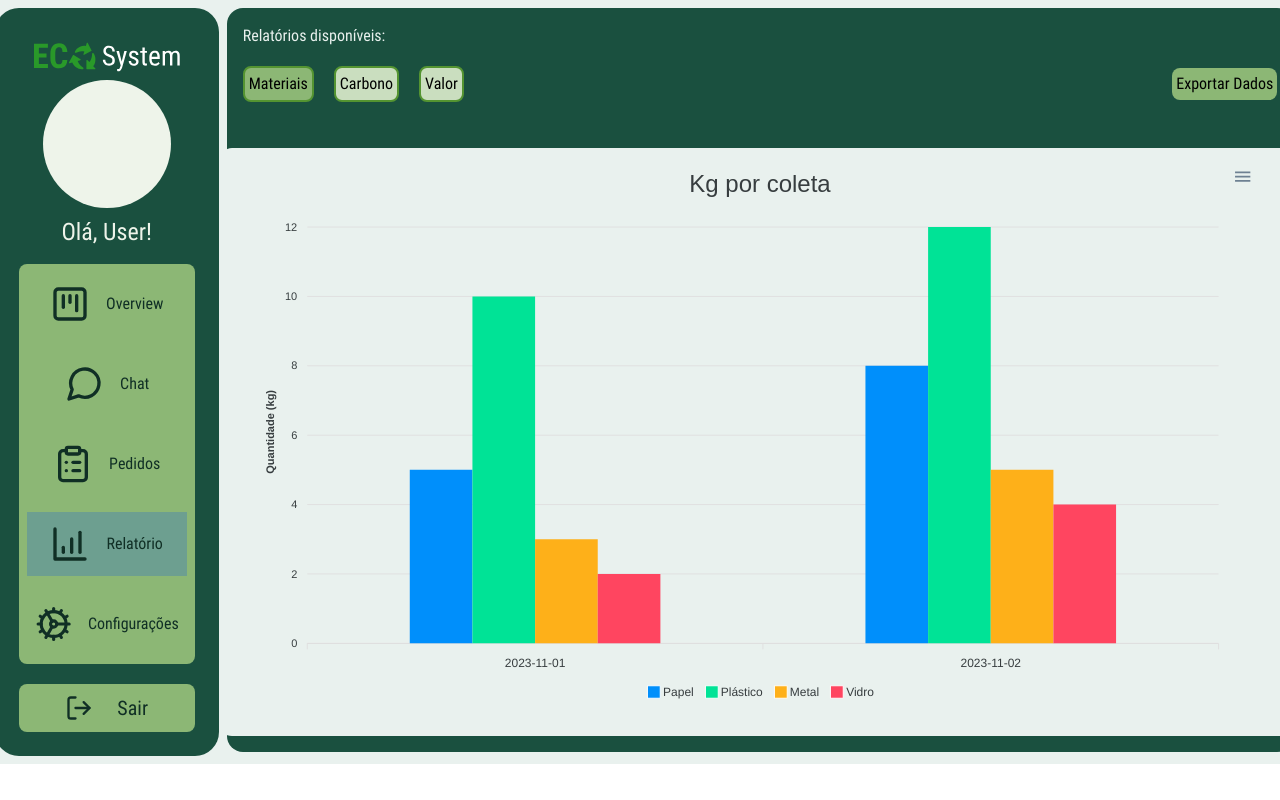
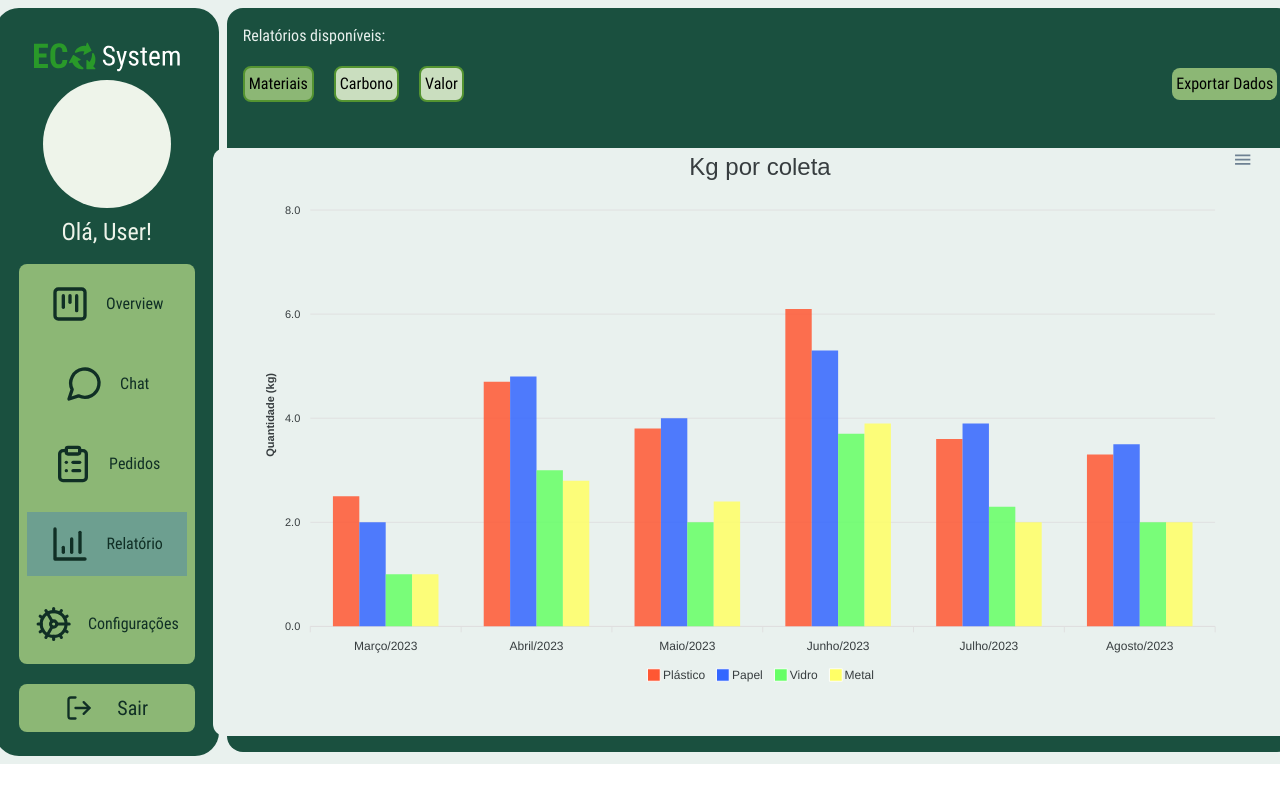
Before and after one commit to projeto-reciclagem/projeto-reciclagem-front, a React (Vite) app: page /relatorio-condominio in a window 1280 px wide. Shown: the top 800 px of the page. Built offline with nearby package versions, Linux system fonts and the light colour scheme.

Commit message:
UPDATE: Alteracoes no componente MaterialChart e alteracoes diversas

```diff
--- a/src/components/DashCondominio/MaterialChart.tsx
+++ b/src/components/DashCondominio/MaterialChart.tsx
@@ -1,36 +1,25 @@
+import React from 'react';
 import Chart from 'react-apexcharts';
 
 const MaterialChart = () => {
-    // Dados fictícios para o exemplo
+
     const data = {
         series: [
             {
-                name: 'Papel',
-                data: [
-                    { x: '2023-11-01', y: 5 },
-                    { x: '2023-11-02', y: 8 },
-                ],
+                name: 'Plástico',
+                data: [2.5, 4.7, 3.8, 6.1, 3.6, 3.3],
             },
             {
-                name: 'Plástico',
-                data: [
-                    { x: '2023-11-01', y: 10 },
-                    { x: '2023-11-02', y: 12 },
-                ],
+                name: 'Papel',
+                data: [2, 4.8, 4, 5.3, 3.9, 3.5],
+            },
+            {
+                name: 'Vidro',
+                data: [1, 3, 2, 3.7, 2.3, 2],
             },
             {
                 name: 'Metal',
-                data: [
-                    { x: '2023-11-01', y: 3 },
-                    { x: '2023-11-02', y: 5 },
-                ],
-            },
-            {
-                name: 'Vidro',
-                data: [
-                    { x: '2023-11-01', y: 2 },
-                    { x: '2023-11-02', y: 4 },
-                ],
+                data: [1, 2.8, 2.4, 3.9, 2, 2],
             },
         ],
         options: {
@@ -44,46 +33,32 @@ const MaterialChart = () => {
                 style: {
                     fontSize: '24px',
                     fontFamily: 'RobotoCondensed, sans-serif',
-                    fontWeight: 400
-                },
-            },
-            plotOptions: {
-                bar: {
-                    horizontal: false,
-                    columnWidth: '55%',
-                    endingShape: 'rounded',
+                    fontWeight: 400,
                 },
             },
             dataLabels: {
                 enabled: false,
             },
             xaxis: {
-                type: 'date',  // Especifica que o eixo x contém dados de data e hora
-                categories: [
-                    '2023-11-01',
-                    '2023-11-02',
-                ],
+                categories: ['Março/2023', 'Abril/2023', 'Maio/2023', 'Junho/2023', 'Julho/2023', 'Agosto/2023'],
             },
             yaxis: {
                 title: {
                     text: 'Quantidade (kg)',
                 },
             },
-            fill: {
-                opacity: 1,
-            },
+            colors: ['#FF5733', '#3366FF', '#66FF66', '#FFFF66'], // Cores para cada tipo de material
         },
     };
 
     return (
-        <div className='flex self-center items-center justify-center'>
+        <div>
             <Chart
                 options={data.options}
                 series={data.series}
                 type="bar"
                 height={540}
-                width={1000}
-            />
+                width={1000} />
         </div>
     );
 };
--- a/src/pages/dash-condominio/LandingPageCond.tsx
+++ b/src/pages/dash-condominio/LandingPageCond.tsx
@@ -1,6 +1,7 @@
 import { Link } from "react-router-dom";
 import SideBarCondominio from "../../components/DashCondominio/SidebarCondominio";
 import { useState } from 'react'
+import MaterialChart from "../../components/DashCondominio/MaterialChart";
 
 export default function LandingPageCond() {
 
@@ -25,7 +26,8 @@ export default function LandingPageCond() {
               <p className='text-4xl text-moss-green-500'>7 dias atrás</p>
             </div>
           </div>
-          <div className='flex self-center justify-center w-[1080px] h-[560px] bg-marine-50 rounded-xl'>
+          <div className='flex self-center justify-center w-[1094px] h-[560px] bg-marine-50 rounded-xl'>
+            <MaterialChart />
           </div>
         </div>
       </main>
--- a/src/pages/dash-condominio/RelatorioCond.tsx
+++ b/src/pages/dash-condominio/RelatorioCond.tsx
@@ -8,8 +8,6 @@ import ValorChart from "../../components/DashCondominio/ValorChart.js";
 
 export default function RelatorioCond() {
 
-    const location = useLocation();
-    const [currentPage, setCurrentPage] = useState(location.pathname);
     const [selectedChart, setSelectedChart] = useState('materiais');
 
     const handleChartChange = (chartType : string) => {
@@ -36,7 +34,7 @@ export default function RelatorioCond() {
                             <button className={`flex self-center p-1 gap-2 items-center rounded-lg bg-moss-green-300`}>Exportar Dados</button>
                         </div>
                     </div>
-                    <div className='flex self-center justify-center w-[1080px] h-[588px] bg-marine-50 rounded-xl'>
+                    <div className='flex self-center justify-center w-[1094px] h-[588px] bg-marine-50 rounded-xl'>
                         {selectedChart === 'materiais' && <MaterialChart />}
                         {selectedChart === 'carbono' && <CarbonChart />}
                         {selectedChart === 'valor' && <ValorChart />}
```
